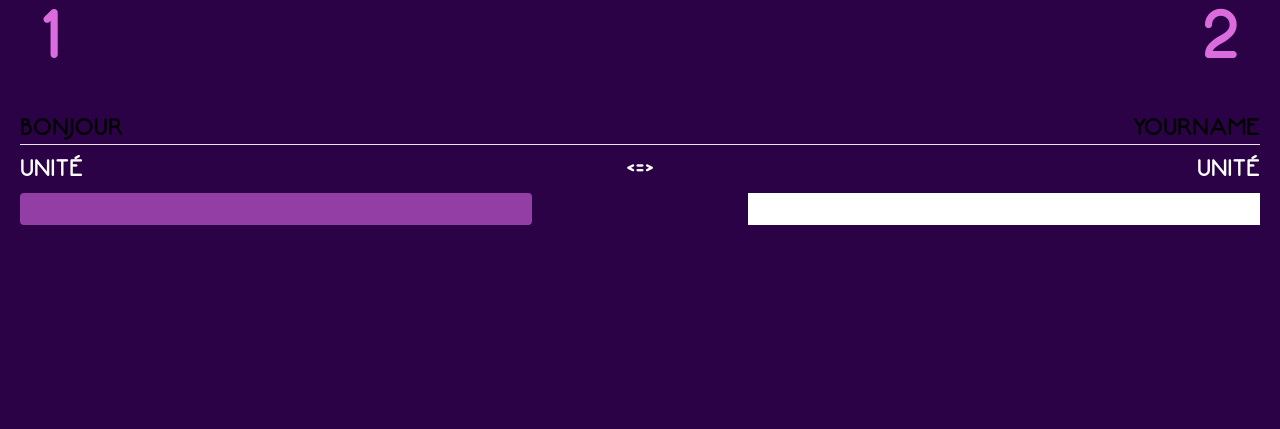
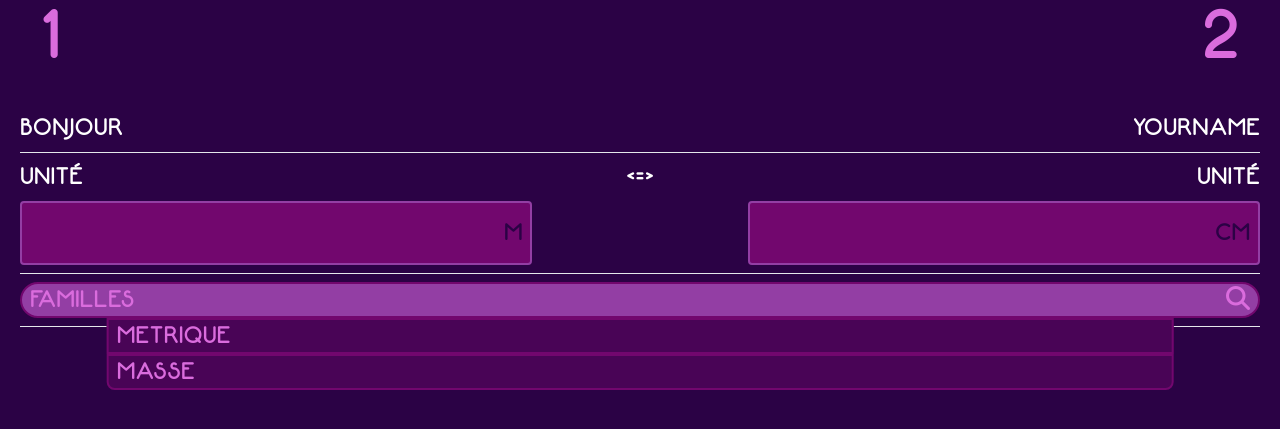
Before and after one commit to BPTdev/UnitConverter, a PHP site: page / in a window 1280 px wide. Shown: the top 429 px of the page. Run offline with PHP 8.4, Linux system fonts and the light colour scheme; some libraries are stand-ins or nearby versions.

Commit message:
Search unit

```diff
--- /dev/null
+++ b/public/components.php
@@ -0,0 +1,4 @@
+<?php
+$separator = '<div class="mx-5 mt-2 mb-2 separator">
+        <hr class="text-white">
+    </div>';
--- a/public/index.php
+++ b/public/index.php
@@ -1,3 +1,19 @@
+<?php
+require_once 'components.php';
+$unit1 = " M";
+$unit2 = "CM";
+
+$search_unit = "FAMILLES";
+$result1_unit = "METRIQUE";
+$result2_unit = "MASSE";
+
+//colors
+$purple1 = "#da6cdd";
+$purple2 = "#933ea4";
+$purple3 = "#72076e";
+$purple4 = "#490456";
+$purple5 = "#2b0245";
+?>
 <!DOCTYPE html>
 <html lang="fr">
 <head>
@@ -5,6 +21,7 @@
     <title>Acceuil</title>
     <meta name="viewport" content="width=device-width, initial-scale=1.0">
     <script src="https://cdn.tailwindcss.com"></script>
+    <script src="https://kit.fontawesome.com/0398e3de48.js" crossorigin="anonymous"></script>
     <link href="/css/general.css" rel="stylesheet">
     <link href="/css/fonts.css" rel="stylesheet">
 </head>
@@ -15,30 +32,42 @@
         <p class="logo-purple float-right mr-10">2</p>
     </div>
     <div class="flow-root name text-2xl mt-10">
-        <div class="float-left ml-5"><p>BONJOUR</p></div>
-        <div class="float-right mr-5"><p>YOURNAME</p></div>
+        <div class="float-left text-white ml-5"><p>BONJOUR</p></div>
+        <div class="float-right text-white mr-5"><p>YOURNAME</p></div>
     </div>
-    <div class="mx-5 separator"><hr class="text-white"></div>
-    <div class="flow-root convert text-white text-2xl mt-2">
+    <?= $separator ?>
+    <div class="flow-root convert text-white text-2xl ">
         <div class="float-left ml-5">UNITÉ</div>
         <div class="absolute right-2/4 translate-x-1/2"><=></div>
         <div class="float-right mr-5">UNITÉ</div>
     </div>
     <div class="flow-root convert text-white text-2xl mt-2">
-        <form action="#" >
+        <form action="#">
             <div class="flow-root">
-            <div class="float-left ml-5 w-2/5"> <input type="text" class="w-full rounded bg-[#933ea4] border- 4border-[#490456]"></div>
-            <div class="float-right mr-5 w-2/5"><input type="text" class="w-full"></div>
-        </div>
+                <div class="float-left ml-5 w-2/5"><input type="text"
+                                                          class="w-full text-[<?= $purple5 ?>] h-16 rounded bg-[<?= $purple3 ?>] border-2 border-[<?= $purple2 ?>] text-right pr-10"><span
+                            style="margin-left:-35px;" class="text-[<?= $purple5 ?>]"><?= $unit1 ?></span></div>
+
+                <div class=" float-right mr-5 w-2/5"><input type="text"
+                                                            class="w-full text-[<?= $purple5 ?>] h-16 rounded bg-[<?= $purple3 ?>] border-2 border-[<?= $purple2 ?>] text-right pr-10"><span
+                            style="margin-left:-45px;" class="text-[<?= $purple5 ?>]"><?= $unit2 ?></span></div>
+            </div>
         </form>
     </div>
-    <div class="flow-root title">
-        <div class="float-left ml-5"></div>
-        <div class="float-right mr-5"></div>
-    </div>
-    <div class="content">
+    <?= $separator ?>
+
+    <div class="mx-5 text-2xl h-9 text-[<?= $purple1 ?>] ">
+        <div class="w-full bg-[<?= $purple2 ?>] border-2 border-[<?= $purple3 ?>] rounded rounded-full flow-root"><span
+                    class="ml-2 float-left"><?= $search_unit ?></span><span class="float-right mr-2"><i
+                        class="fa-solid fa-magnifying-glass"></i></span>
+        </div>
+        <div class="w-10/12 bg-[<?= $purple4 ?>] border-2 border-[<?= $purple3 ?>] absolute left-1/2 -translate-x-1/2"><span
+                    class="ml-2"><?= $result1_unit ?></span></div>
+        <div class="w-10/12 bg-[<?= $purple4 ?>] border-2 border-[<?= $purple3 ?>] absolute mt-9 left-1/2 -translate-x-1/2 rounded-b-lg"><span
+                    class="ml-2"><?= $result2_unit ?></span></div>
 
     </div>
+    <?= $separator ?>
 </div>
 </body>
 </html>
```
